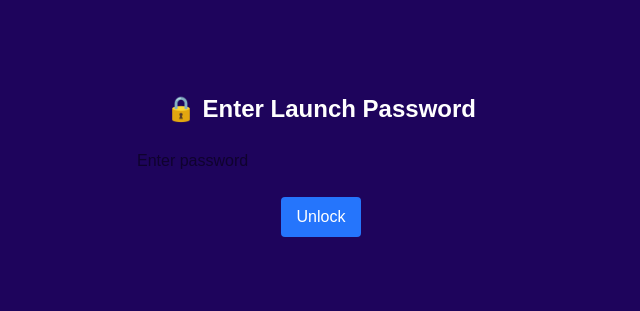
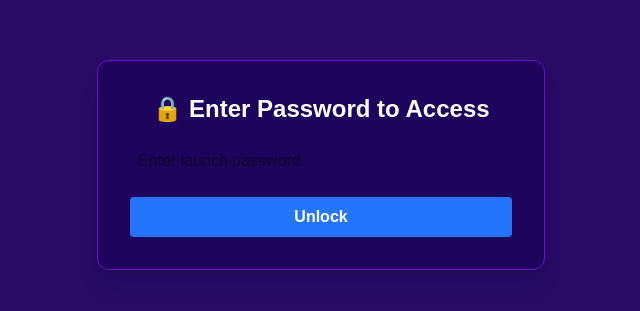
Before and after one commit to buddobot/mms-guessing-game, a Next.js app: page /unlock in a window 1280 px wide. Shown: the part 235-546 px from the top of the page, without its empty margins (319-959 px from the left). Built offline with nearby package versions, Linux system fonts and the light colour scheme.

Commit message:
Update page.tsx

```diff
--- a/app/unlock/page.tsx
+++ b/app/unlock/page.tsx
@@ -1,14 +1,14 @@
 'use client';
 
+import { useRouter } from 'next/navigation';
 import { useState } from 'react';
-import { useRouter } from 'next/navigation';
 
 export default function UnlockPage() {
   const [password, setPassword] = useState('');
   const [error, setError] = useState('');
   const router = useRouter();
 
-  const handleSubmit = async (e) => {
+  const handleSubmit = async (e: React.FormEvent<HTMLFormElement>) => {
     e.preventDefault();
     if (password === 'launch2025') {
       document.cookie = `site_access=launch2025; path=/`;
@@ -19,24 +19,27 @@ export default function UnlockPage() {
   };
 
   return (
-    <main className="min-h-screen flex flex-col items-center justify-center bg-[#1E045C] text-white px-4">
-      <h1 className="text-2xl font-bold mb-4">🔒 Enter Launch Password</h1>
-      <form onSubmit={handleSubmit} className="flex flex-col items-center gap-4 w-full max-w-sm">
+    <main className="min-h-screen bg-[#270B65] text-white flex items-center justify-center px-4">
+      <div className="bg-[#1E045C] p-8 rounded-xl shadow-xl w-full max-w-md text-center border border-[#6A11CB]">
+        <h1 className="text-2xl font-bold mb-4">🔒 Enter Password to Access</h1>
+        <form onSubmit={handleSubmit} className="flex flex-col gap-4">
           <input
             type="password"
+            placeholder="Enter launch password"
             value={password}
             onChange={(e) => setPassword(e.target.value)}
-          className="w-full p-2 rounded text-black"
-          placeholder="Enter password"
+            className="p-2 rounded text-black focus:outline-none focus:ring-2 focus:ring-[#2575FC]"
+            required
           />
           <button
             type="submit"
-          className="bg-[#2575FC] hover:bg-[#6A11CB] text-white py-2 px-4 rounded"
+            className="bg-[#2575FC] hover:bg-[#6A11CB] text-white py-2 px-4 rounded font-semibold"
           >
             Unlock
           </button>
-        {error && <p className="text-red-400">{error}</p>}
         </form>
+        {error && <p className="text-red-400 mt-4">{error}</p>}
+      </div>
     </main>
   );
 }
```
Lines whose indentation alone changed are shown as unchanged.
